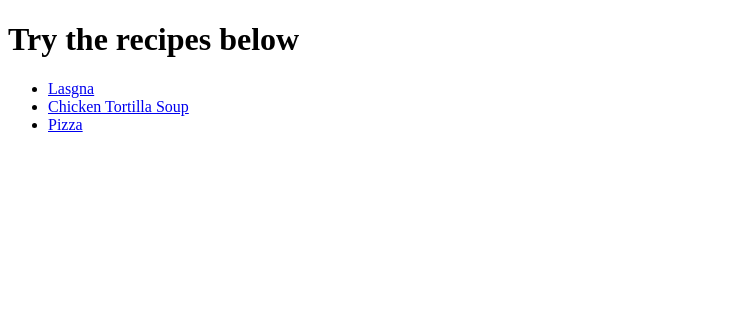
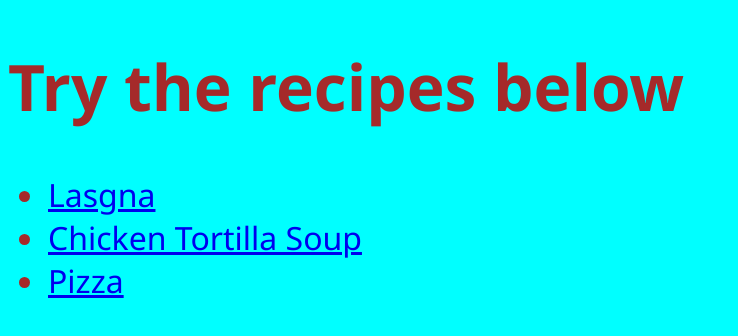
Before and after one commit to anookla/recipes, a plain HTML site: page index.html in a window 1280 px wide. Shown: the whole page, without its empty margins (0-738 px from the left). Drawn offline with Linux system fonts and the light colour scheme.

Commit message:
adding some styles

```diff
--- a/styles.css
+++ b/styles.css
@@ -1,3 +1,14 @@
 .image-width {
     width: 200px;
 }
+
+/* color, background color, typography properties,  */
+
+head,
+body
+ {
+    background-color: aqua;
+    color: brown;
+    font-family: 'Segoe UI', Tahoma, Geneva, Verdana, sans-serif;
+    font-size: 2rem ;
+}
```
